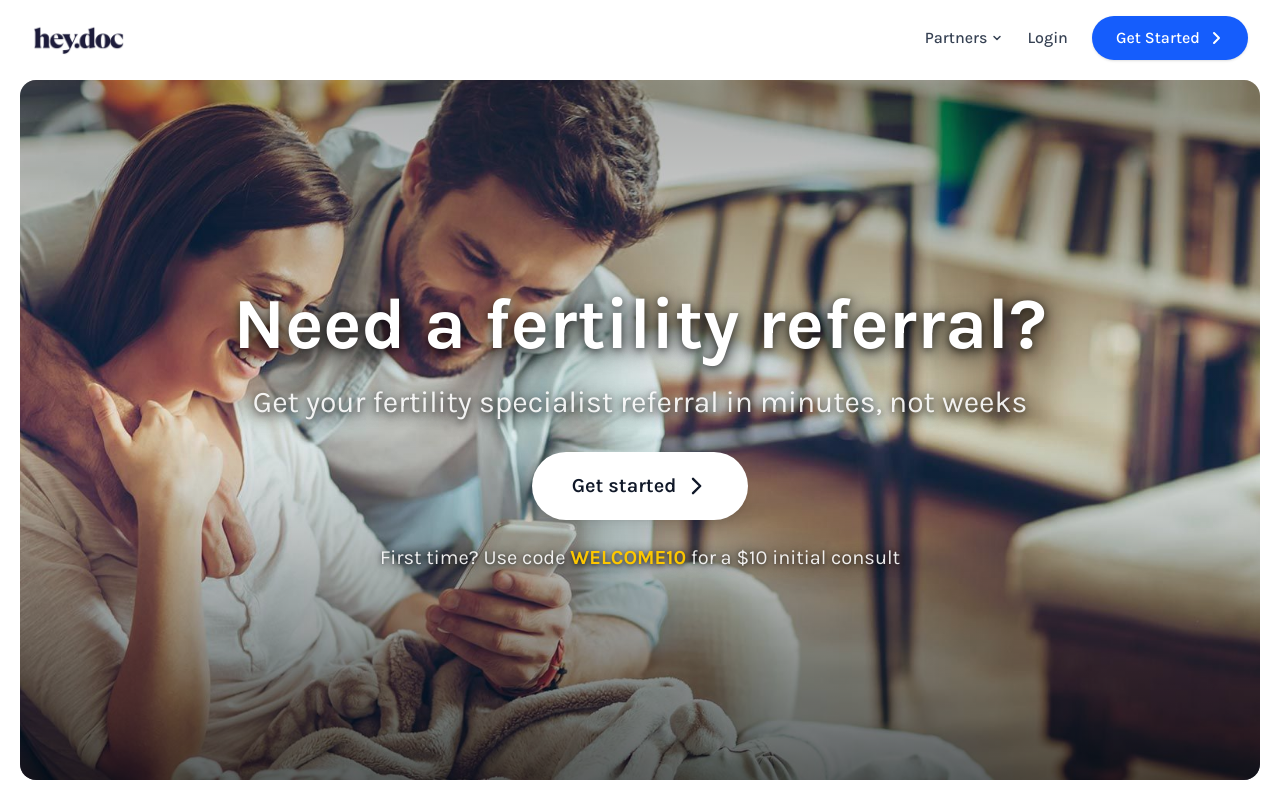
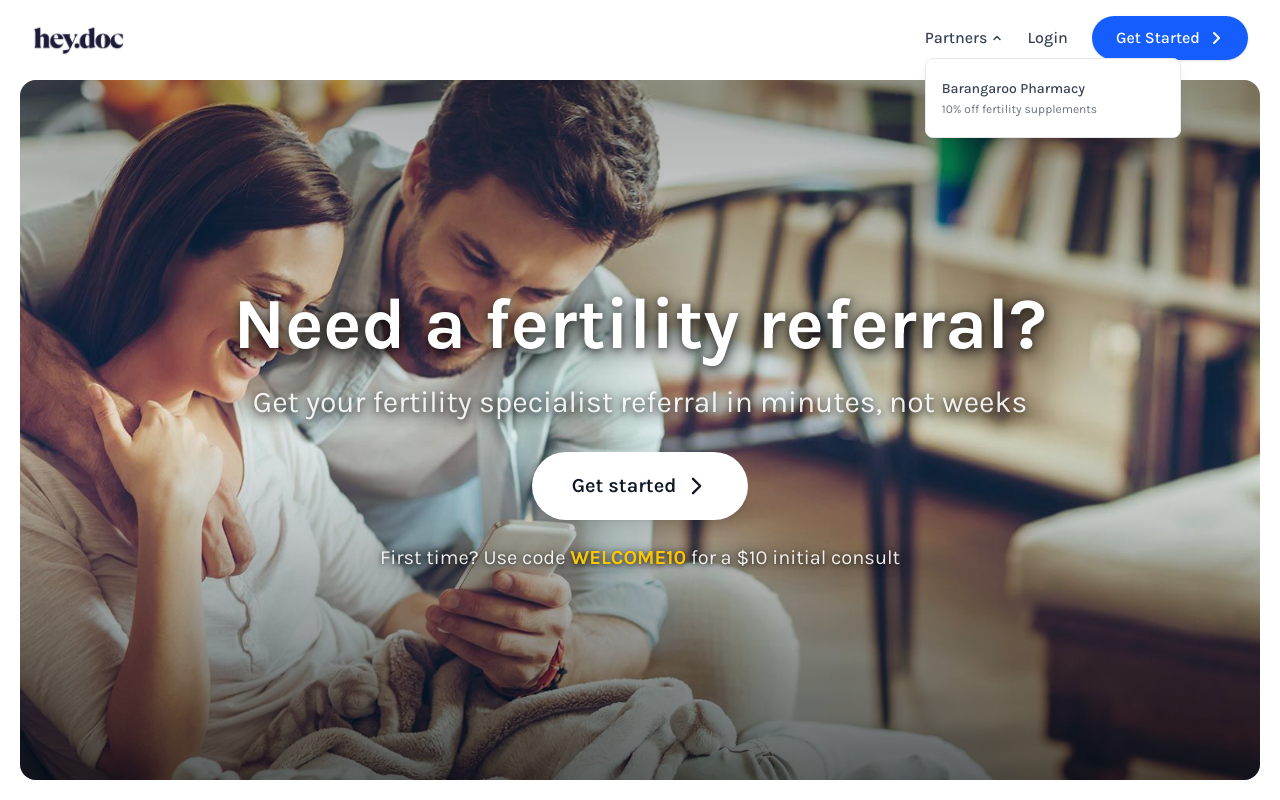
Before and after one commit to DaichiOS/heydoc, a Next.js app: page / in a window 1280 px wide. Both pictures are taken after a click on the button "Partners". Shown: the top 800 px of the page. Built offline with nearby package versions, Linux system fonts and the light colour scheme.

Commit message:
Update Partners dropdown to click-only and use full URL
- Removed hover functionality, now click-only
- Changed link to full URL: https://www.heydochealth.com.au/partners/barangaroo-pharmacy
- Added click-outside handler to close dropdown
- Dropdown closes automatically when link is clicked

```diff
--- a/src/components/ui/app-header.tsx
+++ b/src/components/ui/app-header.tsx
@@ -19,6 +19,21 @@ export function AppHeader() {
 		window.addEventListener('resize', checkDesktop)
 		return () => window.removeEventListener('resize', checkDesktop)
 	}, [])
+
+	// Close dropdown when clicking outside
+	useEffect(() => {
+		const handleClickOutside = (event: MouseEvent) => {
+			const target = event.target as HTMLElement
+			if (!target.closest('[data-dropdown]')) {
+				setIsPartnersOpen(false)
+			}
+		}
+
+		if (isPartnersOpen) {
+			document.addEventListener('mousedown', handleClickOutside)
+		}
+		return () => document.removeEventListener('mousedown', handleClickOutside)
+	}, [isPartnersOpen])
 
 	if (!hasMounted || !isDesktop) {
 		return null
@@ -48,11 +63,9 @@ export function AppHeader() {
 					{/* Right side: Partners dropdown + CTAs */}
 					<div className="flex items-center gap-6">
 						{/* Partners Dropdown */}
-						<div className="relative">
+						<div className="relative" data-dropdown>
 							<button
 								onClick={() => setIsPartnersOpen(!isPartnersOpen)}
-								onMouseEnter={() => setIsPartnersOpen(true)}
-								onMouseLeave={() => setIsPartnersOpen(false)}
 								className="text-gray-700 hover:text-gray-900 font-medium transition-colors duration-200 text-base flex items-center gap-1"
 							>
 								Partners
@@ -70,18 +83,15 @@ export function AppHeader() {
 
 							{/* Dropdown Menu */}
 							{isPartnersOpen && (
-								<div
-									onMouseEnter={() => setIsPartnersOpen(true)}
-									onMouseLeave={() => setIsPartnersOpen(false)}
-									className="absolute top-full left-0 mt-2 w-64 bg-white rounded-lg shadow-lg border border-gray-200 py-2 z-50"
-								>
-									<Link
-										href="/partners/barangaroo-pharmacy"
+								<div className="absolute top-full left-0 mt-2 w-64 bg-white rounded-lg shadow-lg border border-gray-200 py-2 z-50">
+									<a
+										href="https://www.heydochealth.com.au/partners/barangaroo-pharmacy"
 										className="block px-4 py-3 text-gray-700 hover:bg-gray-50 transition-colors"
+										onClick={() => setIsPartnersOpen(false)}
 									>
 										<div className="font-medium text-sm">Barangaroo Pharmacy</div>
 										<div className="text-xs text-gray-500 mt-0.5">10% off fertility supplements</div>
-									</Link>
+									</a>
 								</div>
 							)}
 						</div>
```
